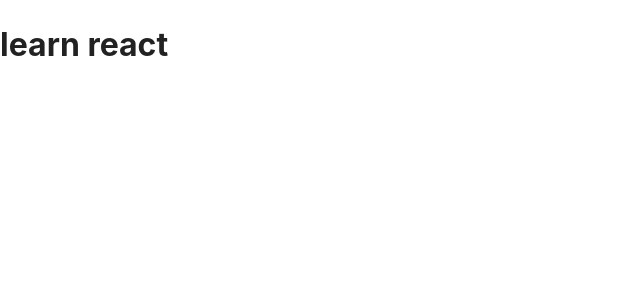
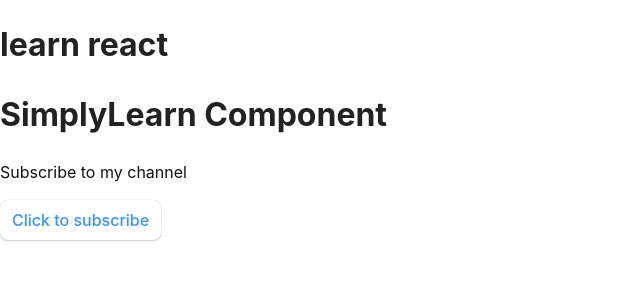
Before and after one commit to GanonthaBr/Advanced-React-Topics, a React (Create React App) app: page /posts in a window 1280 px wide. Shown: the top 300 px of the page, without its empty margins (0-640 px from the left). Built offline with nearby package versions, Linux system fonts and the light colour scheme.

Commit message:
react redux first project

```diff
--- a/src/App.js
+++ b/src/App.js
@@ -13,6 +13,7 @@
 import { Authorization } from "./HOC/Authorization";
 import HomeReactRouter from "./REACTROUTER/project/HomeReactRouter";
 import GraphQL from "./REACTAPI_GRAPHQL/GraphQL";
+import SimplyLearn from "./REDUX/components/SimplyLearn";
 
 function App() {
   const text =
@@ -35,6 +36,7 @@
       {/* <HomeReactRouter /> */}
       {/* <GraphQL /> */}
       <h1>learn react</h1>
+      <SimplyLearn />
     </div>
   );
 }
--- /dev/null
+++ b/src/REDUX/components/SimplyLearn.js
@@ -0,0 +1,31 @@
+import React from "react";
+import { useState } from "react";
+
+const SimplyLearn = () => {
+  const [msg, setMsg] = useState("Subscribe to my channel");
+  const [flag, setFlag] = useState(0);
+
+  //subscribe function
+  const subscribe = () => {
+    setMsg("Thanks for subcribing");
+    setFlag(1);
+  };
+  //unsubscribe
+  const unsubscribe = () => {
+    setMsg("Subscribe to my channel");
+    setFlag(0);
+  };
+  return (
+    <div>
+      <h1>SimplyLearn Component</h1>
+      <p>{msg}</p>
+      {flag ? (
+        <button onClick={unsubscribe}>Click to unsubscribe</button>
+      ) : (
+        <button onClick={subscribe}>Click to subscribe</button>
+      )}
+    </div>
+  );
+};
+
+export default SimplyLearn;
```
